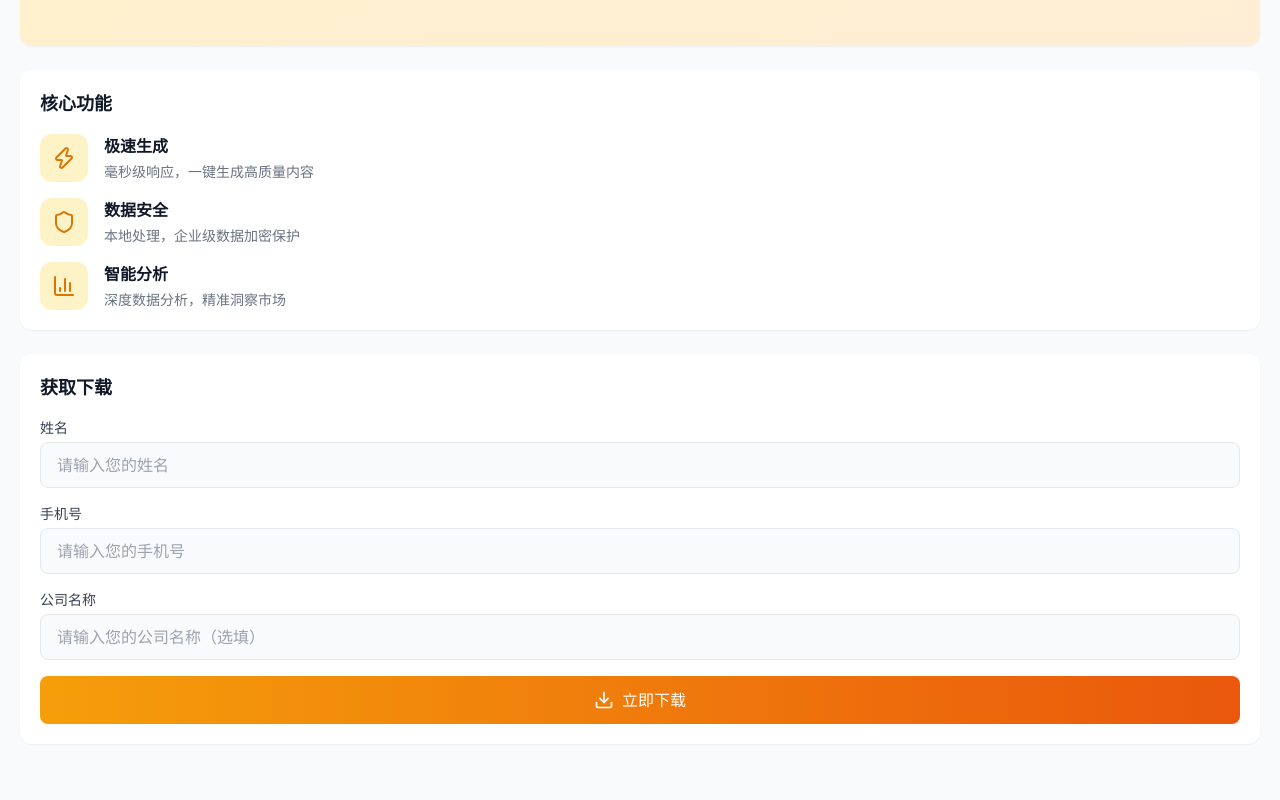
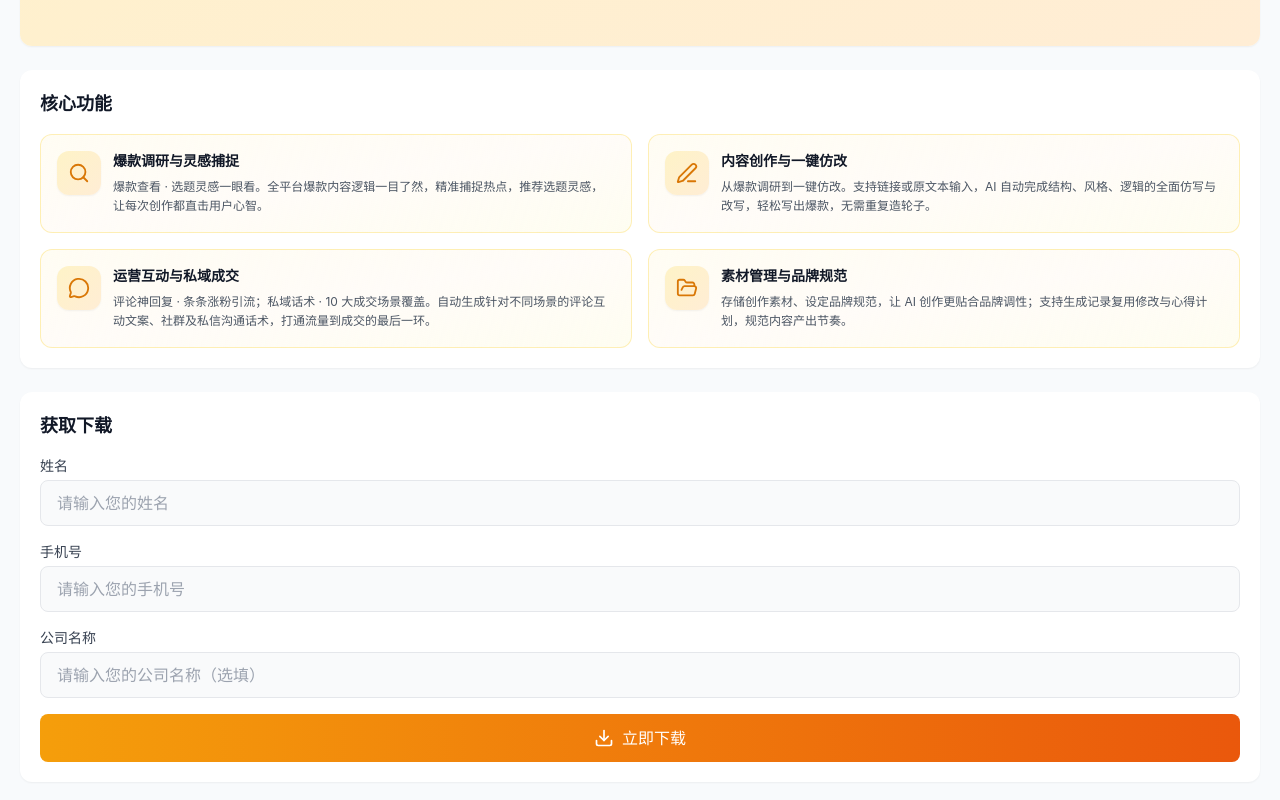
Before and after one commit to liangpengshe/liangpengshe, a Next.js app: page /tools/leopard in a window 1280 px wide. Shown: the part 913-1713 px from the top of the page. Before the commit the page ends 1681 px from the top, so only its background shows below. Built offline with nearby package versions, Linux system fonts and the light colour scheme.

Commit message:
豹纹工坊核心功能升级：4大模块(爆款调研/内容仿改/私域成交/素材管理)+2列网格布局

```diff
--- a/src/app/tools/leopard/page.tsx
+++ b/src/app/tools/leopard/page.tsx
@@ -1,7 +1,16 @@
 'use client'
 
 import { useState } from 'react'
-import { ArrowLeft, Download, Zap, Shield, BarChart3, CheckCircle } from 'lucide-react'
+import {
+  ArrowLeft,
+  Download,
+  Zap,
+  Search,
+  PenLine,
+  MessageCircle,
+  FolderOpen,
+  CheckCircle,
+} from 'lucide-react'
 import Link from 'next/link'
 
 export default function LeopardPage() {
@@ -18,9 +27,26 @@ export default function LeopardPage() {
   }
 
   const features = [
-    { icon: Zap, title: '极速生成', desc: '毫秒级响应，一键生成高质量内容' },
-    { icon: Shield, title: '数据安全', desc: '本地处理，企业级数据加密保护' },
-    { icon: BarChart3, title: '智能分析', desc: '深度数据分析，精准洞察市场' },
+    {
+      icon: Search,
+      title: '爆款调研与灵感捕捉',
+      desc: '爆款查看 · 选题灵感一眼看。全平台爆款内容逻辑一目了然，精准捕捉热点，推荐选题灵感，让每次创作都直击用户心智。',
+    },
+    {
+      icon: PenLine,
+      title: '内容创作与一键仿改',
+      desc: '从爆款调研到一键仿改。支持链接或原文本输入，AI 自动完成结构、风格、逻辑的全面仿写与改写，轻松写出爆款，无需重复造轮子。',
+    },
+    {
+      icon: MessageCircle,
+      title: '运营互动与私域成交',
+      desc: '评论神回复 · 条条涨粉引流；私域话术 · 10 大成交场景覆盖。自动生成针对不同场景的评论互动文案、社群及私信沟通话术，打通流量到成交的最后一环。',
+    },
+    {
+      icon: FolderOpen,
+      title: '素材管理与品牌规范',
+      desc: '存储创作素材、设定品牌规范，让 AI 创作更贴合品牌调性；支持生成记录复用修改与心得计划，规范内容产出节奏。',
+    },
   ]
 
   return (
@@ -59,15 +85,24 @@ export default function LeopardPage() {
 
         <section className="bg-white rounded-xl shadow-sm p-5 mb-6">
           <h2 className="text-lg font-bold text-gray-900 mb-4">核心功能</h2>
-          <div className="space-y-4">
+          <div className="grid grid-cols-1 md:grid-cols-2 gap-4">
             {features.map((feature, index) => (
-              <div key={index} className="flex items-start gap-4">
-                <div className="w-12 h-12 bg-amber-100 rounded-xl flex items-center justify-center flex-shrink-0">
-                  <feature.icon className="text-amber-600" size={24} />
-                </div>
-                <div>
-                  <h3 className="font-semibold text-gray-900">{feature.title}</h3>
-                  <p className="text-sm text-gray-500 mt-1">{feature.desc}</p>
+              <div
+                key={index}
+                className="group relative bg-gradient-to-br from-amber-50/60 via-orange-50/40 to-yellow-50/60 border border-amber-200/60 rounded-xl p-4 hover:border-amber-400 hover:shadow-md hover:-translate-y-0.5 transition-all duration-300"
+              >
+                <div className="flex items-start gap-3">
+                  <div className="w-11 h-11 flex-shrink-0 bg-gradient-to-br from-amber-100 to-orange-100 rounded-xl flex items-center justify-center shadow-sm group-hover:scale-110 transition-transform">
+                    <feature.icon className="text-amber-600" size={22} />
+                  </div>
+                  <div className="flex-1 min-w-0">
+                    <h3 className="font-bold text-gray-900 text-sm mb-1.5 group-hover:text-amber-700 transition-colors">
+                      {feature.title}
+                    </h3>
+                    <p className="text-xs text-gray-600 leading-relaxed">
+                      {feature.desc}
+                    </p>
+                  </div>
                 </div>
               </div>
             ))}
```
